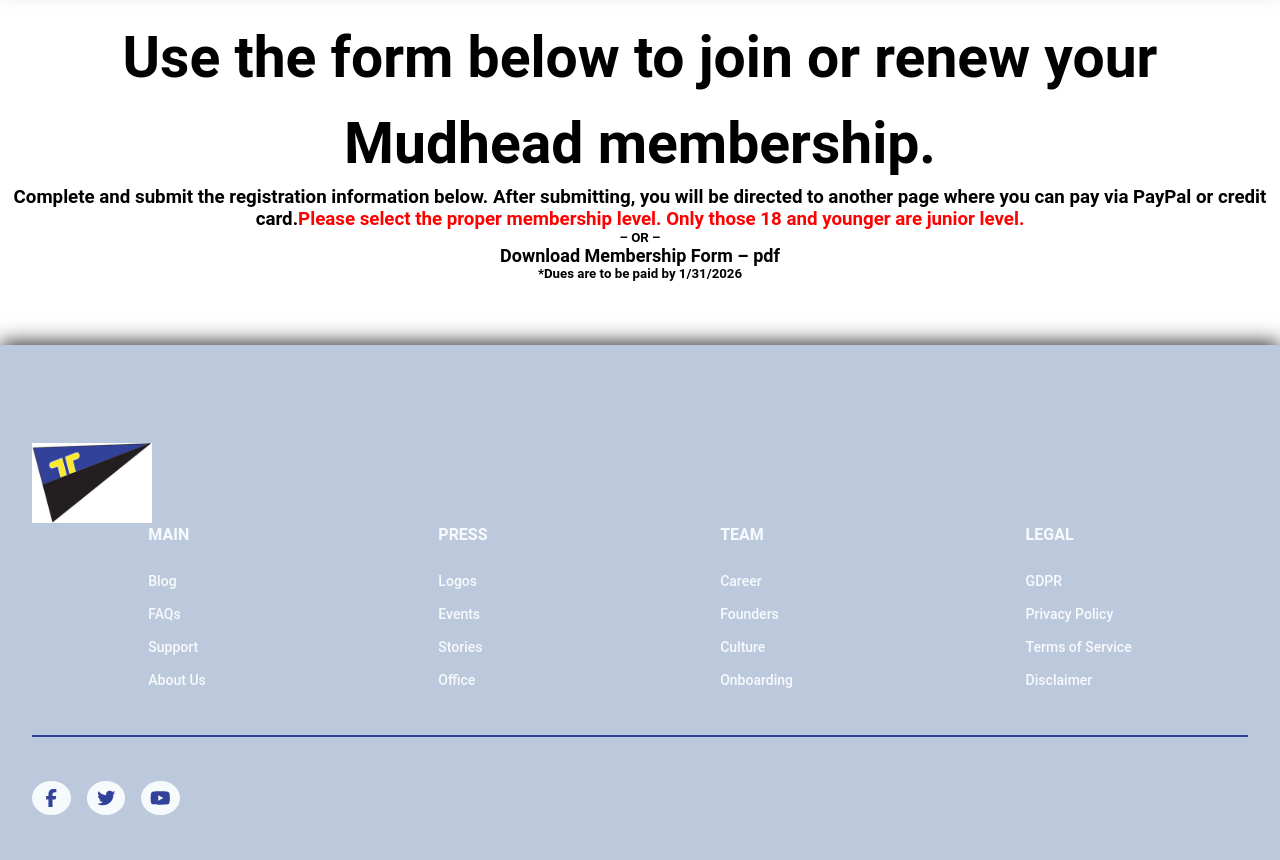
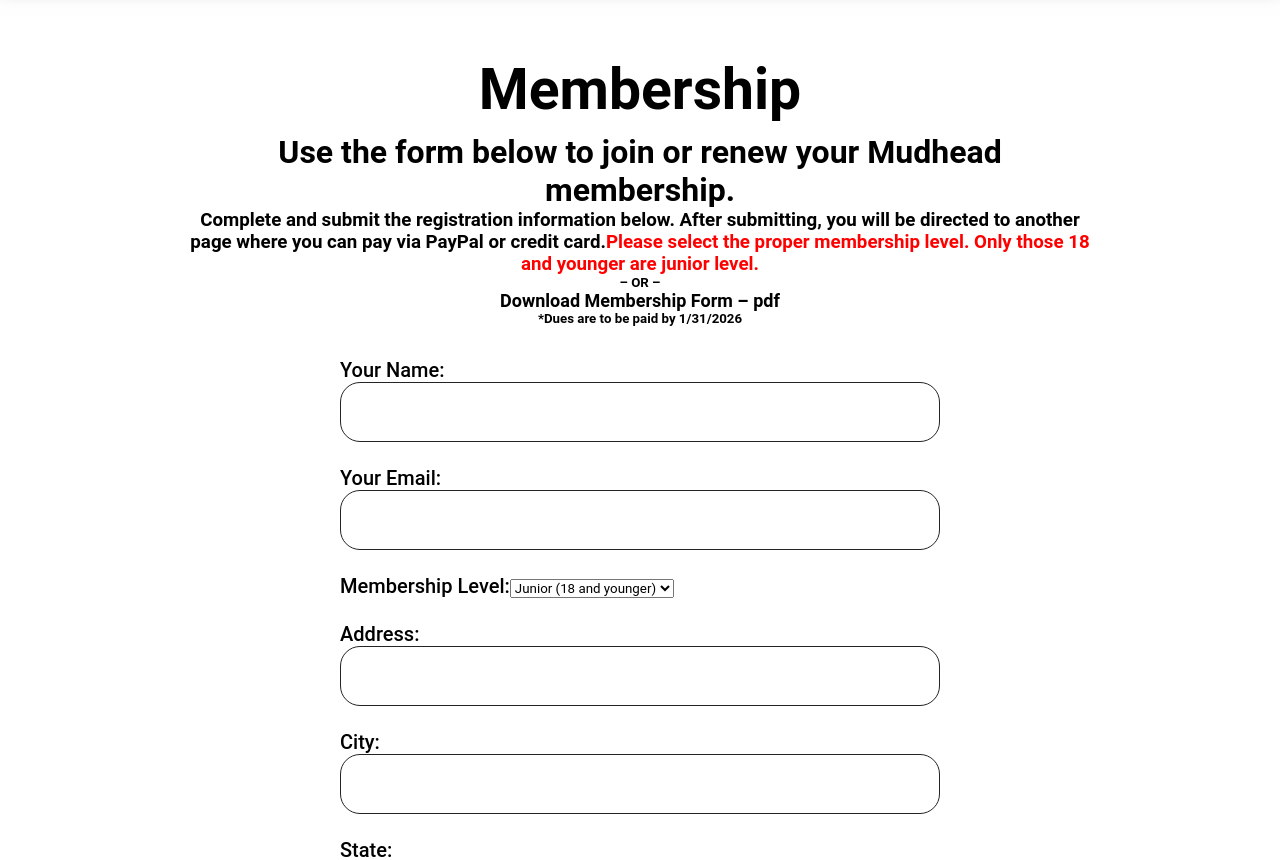
Before and after one commit to WestOfBree/Mudheads-Sailing-Association, a React (Create React App) app: page /Membership in a window 1280 px wide. Shown: the part 220-1080 px from the top of the page. Built offline with nearby package versions, Linux system fonts and the light colour scheme.

Commit message:
membership page added

```diff
--- a/src/App.css
+++ b/src/App.css
@@ -208,3 +208,25 @@
   margin: 0 12px;
   width: 100%;
 }
+/*
+MEMBERSHIP STYLES
+*/
+.Membership__form--container{
+  display: flex;
+  justify-content: center;
+  align-items: center;
+  margin-top: 32px;
+}
+.membership__form{
+  display: flex;
+  flex-direction: column;
+  gap: 16px;
+  width: 100%;
+  max-width: 600px;
+}
+label{
+  font-size: 20px;
+  font-weight: 500;
+  text-align: left;
+  margin-bottom: 8px;
+}
--- a/src/Pages/Home.jsx
+++ b/src/Pages/Home.jsx
@@ -20,7 +20,7 @@
         <h2>Featured Items</h2>
         <div className="featured__wrapper">
           <Link to={'/Post'} ><Featured image={holidayParty} /></Link>
-          <Link to ={''}><Featured image={mudDues} /></Link>
+          <Link to ={'/Membership'}><Featured image={mudDues} /></Link>
           {/* <Link to ={''}><Featured /></Link> */}
         </div>
         <Paypal />
--- a/src/Pages/Membership.jsx
+++ b/src/Pages/Membership.jsx
@@ -1,19 +1,106 @@
 import React from "react";
+import memberForm from "../assets/membershipformMH-2026.pdf";
+import { Form } from "react-router-dom";
+
 
 function Membership() {
   return (
-    <div>
+    <div className="row Membership__row">
+      <div className="column Membership__column">
+        <h2>Membership</h2>
         <div className="Membership__header">
-      <h2>Use the form below to join or renew your Mudhead membership.</h2>
-      <h3> Complete and submit the registration information below. After submitting, you will be directed to another page where you can pay via PayPal or credit card.
-<span className="red-text">Please select the proper membership level. Only those 18 and younger are junior level.</span></h3>
-<h5> – OR – <br />
-<a href="../assets/MembershipForm.pdf" download>Download Membership Form – pdf</a>
-<br/>
-*Dues are to be paid by 1/31/2026</h5>
+          <h1>Use the form below to join or renew your Mudhead membership.</h1>
+          <h3>
+            {" "}
+            Complete and submit the registration information below. After
+            submitting, you will be directed to another page where you can pay
+            via PayPal or credit card.
+            <span className="red-text">
+              Please select the proper membership level. Only those 18 and
+              younger are junior level.
+            </span>
+          </h3>
+          <h5>
+            {" "}
+            – OR – <br />
+            <a href={memberForm} download>
+              Download Membership Form – pdf
+            </a>
+            <br />
+            *Dues are to be paid by 1/31/2026
+          </h5>
+        </div>
+        <div className="Membership__form--container">
+            <form className="membership__form">
+              <label>
+                Your Name:
+                <input type="text" name="name" required />
+              </label>
+              <label>
+                Your Email:
+                <input type="email" name="email" required />
+              </label>
+              <label>
+                Membership Level:
+                <select name="membershipLevel" required>
+                  <option value="junior">Junior (18 and younger)</option>
+                  <option value="adult">Adult (19 and older)</option>
+                </select>
+              </label>
+              <label>
+                Address:
+                <input type="text" name="address" />
+              </label>
+              <label>
+                City:
+                <input type="text" name="city"  />
+              </label>
+              <label>
+                State:
+                <input type="text" name="state"  />
+              </label>
+              <label>
+                Zip Code:
+                <input type="text" name="zip"  />
+              </label>
+              <label>
+                Your Phone Number:
+                <input type="tel" name="phone"  />
+              </label>
+              <label>
+                Boat Affiliation (Name, Type, and Relationship to you):
+                <input type="text" name="boatAffiliation"  />
+              </label>
+              <label>
+                Would you like to volunteer for events?
+                </label>
+                <select name="volunteer" required>
+                  <option value="yes">Yes! Sign me up!</option>
+                  <option value="no">No thank you, not at this time.</option>
+                </select>
+                <label>
+                    Check all that apply:
+                    <br />
+                    <input type="checkbox" name="volunteerOptions" value="raceCommittee" /> RC Boat Commissioning Crew (April/May)
+                    <input type="checkbox" name="volunteerOptions" value="raceCommittee" /> Race Committee (Weds. Nights - May/September)
+                    <input type="checkbox" name="volunteerOptions" value="raceCommittee" /> Mid-Season Party (July)
+                    <input type="checkbox" name="volunteerOptions" value="raceCommittee" /> Mudhead Benefit Cup Regatta (July)
+                    <input type="checkbox" name="volunteerOptions" value="raceCommittee" /> Awards Banquet (September)
+                    <input type="checkbox" name="volunteerOptions" value="raceCommittee" /> Annual Meeting & Holiday Party (December)
+                    <input type="checkbox" name="volunteerOptions" value="generalSupport" /> General Support (Year 'Round)
+            </label>
+              <label>
+                Ideas/Remarks/Juicy Tidbits for our Web Site?
+                <textarea name="comments" rows="4" />
+              </label>
+              <button type="submit">Submit</button>
+            </form>
+      </div>
     </div>
     </div>
   );
+
 }
 
+
 export default Membership;
```
Also changed, not shown: src/Pages/Racing.jsx (added, +9 -0 lines), 1 other file (tests, documents, lock files or other folders).
